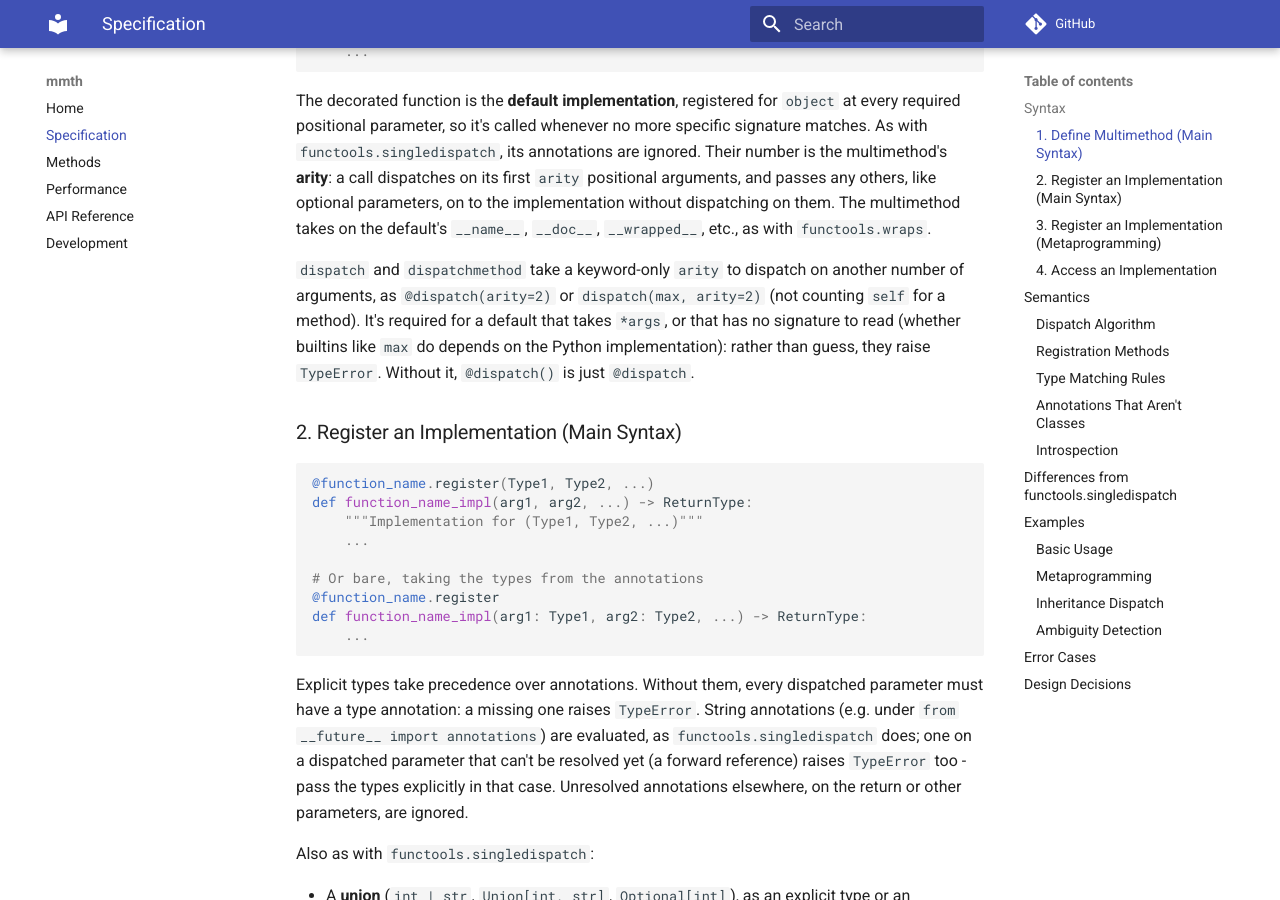
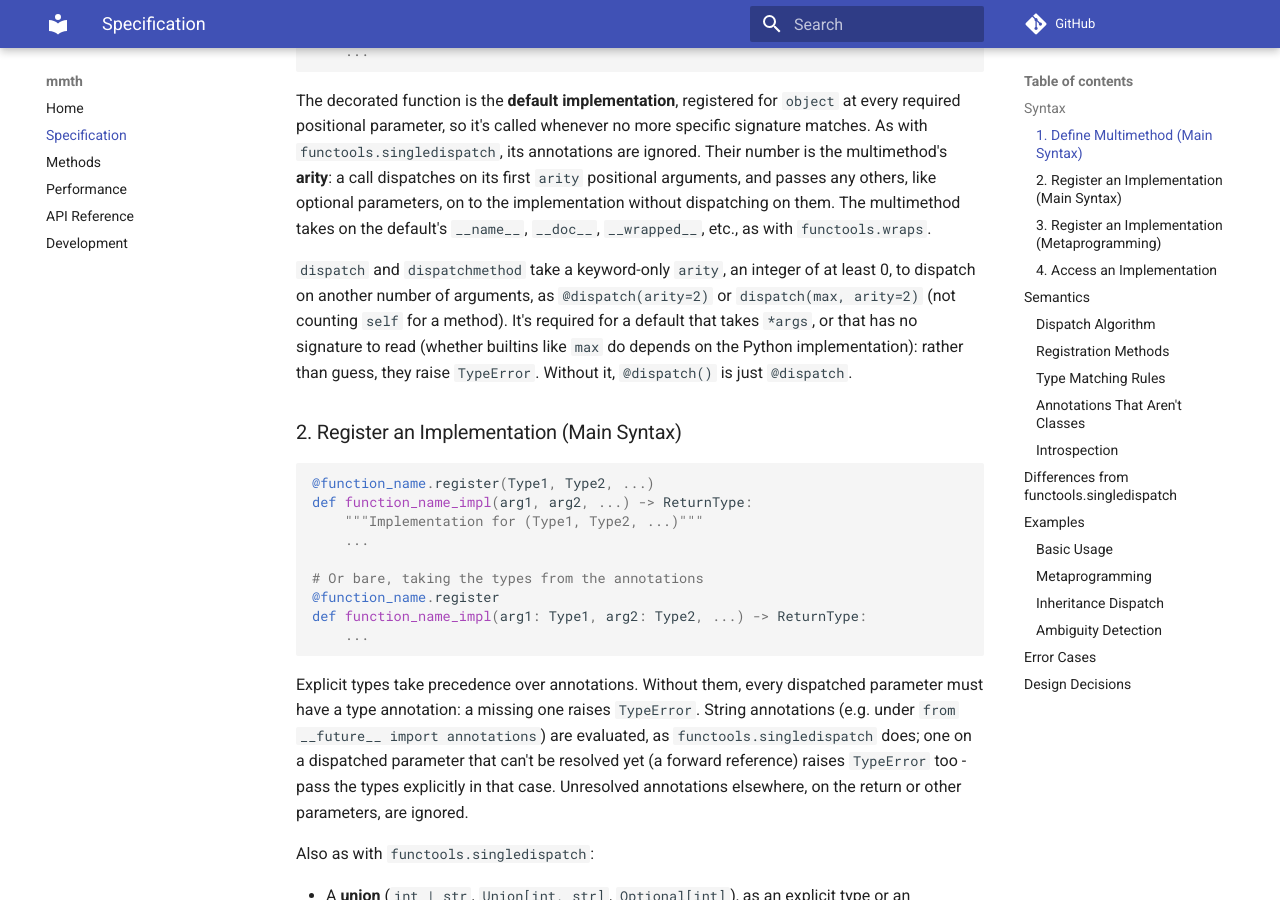
Before and after one commit to rlamy/mmth, an MkDocs documentation site: the page built from docs/specification.md, in a window 1280 px wide and 900 px high, scrolled down 302 px. Built offline with MkDocs 1.6.1 and Material for MkDocs 9.7.7, drawn with Linux system fonts in a browser that asks for light colours; comment, search, counter and statistics services are not loaded.

Commit message:
Check that arity is an integer of at least 0
dispatch(arity="2") failed deep inside Multimethod with an error that
varied by interpreter ("can't multiply sequence by non-int of type
'str'" on CPython), and arity=-1 was accepted, leaving the multimethod
with an arity of -1. Raise TypeError or ValueError saying what arity
must be.

```diff
--- a/docs/specification.md
+++ b/docs/specification.md
@@ -21,12 +21,13 @@ them.
 The multimethod takes on the default's `__name__`, `__doc__`, `__wrapped__`,
 etc., as with `functools.wraps`.
 
-`dispatch` and `dispatchmethod` take a keyword-only `arity` to dispatch on
-another number of arguments, as `@dispatch(arity=2)` or
-`dispatch(max, arity=2)` (not counting `self` for a method). It's required
-for a default that takes `*args`, or that has no signature to read (whether
-builtins like `max` do depends on the Python implementation): rather than
-guess, they raise `TypeError`. Without it, `@dispatch()` is just `@dispatch`.
+`dispatch` and `dispatchmethod` take a keyword-only `arity`, an integer of
+at least 0, to dispatch on another number of arguments, as
+`@dispatch(arity=2)` or `dispatch(max, arity=2)` (not counting `self` for a
+method). It's required for a default that takes `*args`, or that has no
+signature to read (whether builtins like `max` do depends on the Python
+implementation): rather than guess, they raise `TypeError`. Without it,
+`@dispatch()` is just `@dispatch`.
 
 ### 2. Register an Implementation (Main Syntax)
 
```
Also changed, not shown: 2 other files.
